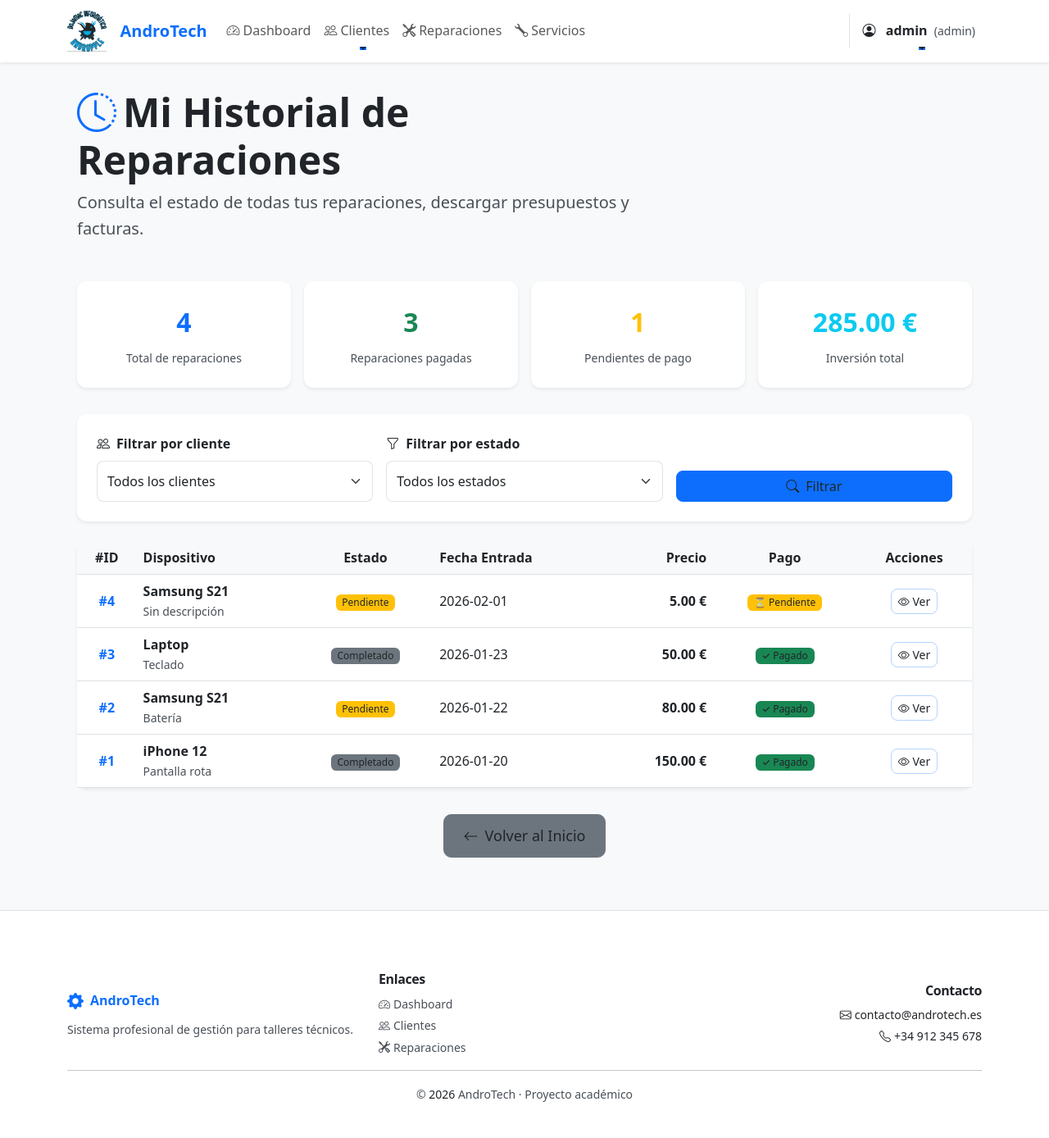
After one commit to manuelcortes07/Androtech, a Flask app: page /cliente/historial in a window 1280 px wide. The commit adds this page. Shown: the whole page at 82% size. Run offline with Flask 3, Linux system fonts and the light colour scheme; a user stored in the database is signed in; data comes from the database, SQL or seed files in the repository.

Commit message:
mejoras importantes

```diff
--- a/app.py
+++ b/app.py
@@ -325,6 +325,69 @@ def editar_cliente(id):
     conn.close()
 
     return render_template("editar_cliente.html", cliente=cliente)
+
+
+# HISTORIAL CLIENTE - SOLO ADMIN
+@app.route("/cliente/historial")
+@role_required('admin')
+def historial_cliente():
+    conn = get_db()
+
+    # Estadísticas generales
+    total_reparaciones = conn.execute("SELECT COUNT(*) FROM reparaciones").fetchone()[0]
+    pagadas = conn.execute("SELECT COUNT(*) FROM reparaciones WHERE estado_pago = 'Pagado'").fetchone()[0]
+    pendientes = conn.execute("SELECT COUNT(*) FROM reparaciones WHERE estado_pago != 'Pagado'").fetchone()[0]
+    total_invertido = conn.execute("SELECT IFNULL(SUM(precio), 0) FROM reparaciones WHERE precio IS NOT NULL").fetchone()[0]
+    promedio_precio = conn.execute("SELECT IFNULL(AVG(precio), 0) FROM reparaciones WHERE precio IS NOT NULL").fetchone()[0]
+    total_completadas = conn.execute("SELECT COUNT(*) FROM reparaciones WHERE estado = 'Terminado' OR estado = 'Entregado'").fetchone()[0]
+
+    # Filtro por estado y cliente
+    estado_filtro = request.args.get('estado', '').strip()
+    cliente_filtro = request.args.get('cliente_id', '').strip()
+
+    # Paginación
+    try:
+        page = int(request.args.get('page', 1))
+        if page < 1:
+            page = 1
+    except ValueError:
+        page = 1
+    per_page = 10
+    offset = (page - 1) * per_page
+
+    base_sql = "SELECT reparaciones.*, clientes.nombre AS cliente FROM reparaciones LEFT JOIN clientes ON clientes.id = reparaciones.cliente_id"
+    where = []
+    params = []
+    if estado_filtro:
+        where.append("reparaciones.estado = ?")
+        params.append(estado_filtro)
+    if cliente_filtro:
+        where.append("reparaciones.cliente_id = ?")
+        params.append(cliente_filtro)
+
+    where_clause = (" WHERE " + " AND ".join(where)) if where else ""
+
+    total_count = conn.execute("SELECT COUNT(*) FROM reparaciones" + where_clause, params).fetchone()[0]
+    total_pages = (total_count + per_page - 1) // per_page if total_count > 0 else 1
+
+    reparaciones_rows = conn.execute(base_sql + where_clause + " ORDER BY reparaciones.id DESC LIMIT ? OFFSET ?", params + [per_page, offset]).fetchall()
+    reparaciones = [dict(r) for r in reparaciones_rows]
+
+    estados = conn.execute("SELECT DISTINCT estado FROM reparaciones ORDER BY estado").fetchall()
+    clientes = conn.execute("SELECT id, nombre FROM clientes ORDER BY nombre").fetchall()
+
+    conn.close()
+
+    stats = {
+        'total_reparaciones': total_reparaciones,
+        'pagadas': pagadas,
+        'pendientes': pendientes,
+        'total_invertido': total_invertido or 0,
+        'promedio_precio': promedio_precio or 0,
+        'total_completadas': total_completadas,
+    }
+
+    return render_template('historial_cliente.html', reparaciones=reparaciones, stats=stats, estados=estados, clientes=clientes, estado_filtro=estado_filtro, cliente_filtro=cliente_filtro, page=page, total_pages=total_pages)
 
 
 # BORRAR CLIENTE
--- a/templates/base.html
+++ b/templates/base.html
@@ -51,11 +51,25 @@
                             <i class="bi bi-speedometer2 me-1"></i>Dashboard
                         </a>
                     </li>
-                    <li class="nav-item">
-                        <a class="nav-link {% if request.endpoint == 'clientes' %}active fw-semibold{% endif %}"
-                           href="/clientes">
+                    <li class="nav-item dropdown">
+                        <a class="nav-link dropdown-toggle {% if request.endpoint == 'clientes' %}active fw-semibold{% endif %}"
+                           href="#" id="clientesDropdown" role="button" data-bs-toggle="dropdown" aria-expanded="false">
                             <i class="bi bi-people me-1"></i>Clientes
                         </a>
+                        <ul class="dropdown-menu shadow-sm" aria-labelledby="clientesDropdown">
+                            <li>
+                                <a class="dropdown-item" href="/clientes">
+                                    <i class="bi bi-list-ul me-2"></i>Listado
+                                </a>
+                            </li>
+                            {% if session.rol == 'admin' %}
+                            <li>
+                                <a class="dropdown-item" href="/cliente/historial">
+                                    <i class="bi bi-clock-history me-2"></i>Mi Historial
+                                </a>
+                            </li>
+                            {% endif %}
+                        </ul>
                     </li>
                     <li class="nav-item">
                         <a class="nav-link {% if request.endpoint == 'reparaciones' %}active fw-semibold{% endif %}"
@@ -118,6 +132,7 @@
                             <i class="bi bi-search me-1"></i>Consulta
                         </a>
                     </li>
+
                 </ul>
 
                 <!-- Acceso técnico -->
--- /dev/null
+++ b/templates/historial_cliente.html
@@ -0,0 +1,347 @@
+{% extends "base.html" %}
+
+{% block title %}Mi Historial de Reparaciones{% endblock %}
+
+{% block content %}
+
+<div class="container py-5">
+    <!-- HEADER -->
+    <div class="row mb-5">
+        <div class="col-lg-8">
+            <h1 class="display-5 fw-bold mb-2">
+                <i class="bi bi-clock-history text-primary me-2"></i>Mi Historial de Reparaciones
+            </h1>
+            <p class="lead text-muted">Consulta el estado de todas tus reparaciones, descargar presupuestos y facturas.</p>
+        </div>
+    </div>
+
+    <!-- ESTADÍSTICAS PERSONALES (KPI CARDS) -->
+    <div class="row g-3 mb-5">
+        <div class="col-md-4 col-lg-3">
+            <div class="card shadow-sm border-0 h-100">
+                <div class="card-body text-center">
+                    <div class="fs-2 text-primary fw-bold mb-2">{{ stats.total_reparaciones }}</div>
+                    <p class="card-text text-muted small mb-0">Total de reparaciones</p>
+                </div>
+            </div>
+        </div>
+
+        <div class="col-md-4 col-lg-3">
+            <div class="card shadow-sm border-0 h-100">
+                <div class="card-body text-center">
+                    <div class="fs-2 text-success fw-bold mb-2">{{ stats.pagadas }}</div>
+                    <p class="card-text text-muted small mb-0">Reparaciones pagadas</p>
+                </div>
+            </div>
+        </div>
+
+        <div class="col-md-4 col-lg-3">
+            <div class="card shadow-sm border-0 h-100">
+                <div class="card-body text-center">
+                    <div class="fs-2 text-warning fw-bold mb-2">{{ stats.pendientes }}</div>
+                    <p class="card-text text-muted small mb-0">Pendientes de pago</p>
+                </div>
+            </div>
+        </div>
+
+        <div class="col-md-4 col-lg-3">
+            <div class="card shadow-sm border-0 h-100">
+                <div class="card-body text-center">
+                    <div class="fs-2 text-info fw-bold mb-2">{{ "%.2f"|format(stats.total_invertido) }} €</div>
+                    <p class="card-text text-muted small mb-0">Inversión total</p>
+                </div>
+            </div>
+        </div>
+    </div>
+
+    <!-- FILTROS -->
+    <div class="card shadow-sm mb-4 border-0">
+        <div class="card-body">
+            <form method="GET" class="row g-3 align-items-end">
+                <div class="col-md-4">
+                    <label for="cliente_id" class="form-label fw-semibold">
+                        <i class="bi bi-people me-2"></i>Filtrar por cliente
+                    </label>
+                    <select id="cliente_id" name="cliente_id" class="form-select">
+                        <option value="">Todos los clientes</option>
+                        {% for c in clientes %}
+                            <option value="{{ c.id }}" {% if c.id|string == cliente_filtro %}selected{% endif %}>{{ c.nombre }}</option>
+                        {% endfor %}
+                    </select>
+                </div>
+                <div class="col-md-4">
+                    <label for="estado" class="form-label fw-semibold">
+                        <i class="bi bi-funnel me-2"></i>Filtrar por estado
+                    </label>
+                    <select id="estado" name="estado" class="form-select">
+                        <option value="">Todos los estados</option>
+                        {% for estado_opt in estados %}
+                            <option value="{{ estado_opt.estado }}" {% if estado_opt.estado == estado_filtro %}selected{% endif %}>
+                                {{ estado_opt.estado }}
+                            </option>
+                        {% endfor %}
+                    </select>
+                </div>
+                <div class="col-md-4">
+                    <button type="submit" class="btn btn-primary w-100">
+                        <i class="bi bi-search me-2"></i>Filtrar
+                    </button>
+                </div>
+            </form>
+        </div>
+    </div>
+
+    <!-- HISTORIAL: SIN REPARACIONES -->
+    {% if not reparaciones %}
+    <div class="alert alert-info text-center py-5" role="alert">
+        <div class="mb-3">
+            <i class="bi bi-inbox" style="font-size: 3rem; color: #0dcaf0;"></i>
+        </div>
+        <h5 class="alert-heading">No hay reparaciones en tu historial</h5>
+        <p class="mb-0">Cuando lleves un dispositivo a reparar, aparecerá aquí el historial completo.</p>
+    </div>
+    {% else %}
+
+    <!-- HISTORIAL: TABLA DE REPARACIONES -->
+    <div class="card shadow-sm border-0 mb-4">
+        <div class="table-responsive">
+            <table class="table table-hover mb-0">
+                <thead class="table-light">
+                    <tr>
+                        <th class="text-center">#ID</th>
+                        <th>Dispositivo</th>
+                        <th class="text-center">Estado</th>
+                        <th>Fecha Entrada</th>
+                        <th class="text-end">Precio</th>
+                        <th class="text-center">Pago</th>
+                        <th class="text-center">Acciones</th>
+                    </tr>
+                </thead>
+                <tbody>
+                    {% for rep in reparaciones %}
+                    <tr class="align-middle">
+                        <td class="text-center fw-semibold text-primary">#{{ rep.id }}</td>
+                        <td>
+                            <div class="fw-semibold">{{ rep.dispositivo }}</div>
+                            <small class="text-muted">{{ rep.descripcion[:50] if rep.descripcion else 'Sin descripción' }}</small>
+                        </td>
+                        <td class="text-center">
+                            <span class="badge
+                                {% if rep.estado == 'Entregado' %}bg-success
+                                {% elif rep.estado == 'Terminado' %}bg-success
+                                {% elif rep.estado == 'En proceso' %}bg-primary
+                                {% elif rep.estado == 'Pendiente' %}bg-warning text-dark
+                                {% else %}bg-secondary{% endif %}
+                            ">
+                                {{ rep.estado }}
+                            </span>
+                        </td>
+                        <td>
+                            {{ rep.fecha_entrada }}
+                        </td>
+                        <td class="text-end fw-semibold">
+                            {% if rep.precio %}
+                                {{ "%.2f"|format(rep.precio) }} €
+                            {% else %}
+                                <span class="text-muted">Pendiente</span>
+                            {% endif %}
+                        </td>
+                        <td class="text-center">
+                            {% if rep.estado_pago == 'Pagado' %}
+                                <span class="badge bg-success">✓ Pagado</span>
+                            {% else %}
+                                <span class="badge bg-warning text-dark">⏳ Pendiente</span>
+                            {% endif %}
+                        </td>
+                        <td class="text-center">
+                            <button type="button"
+                                    class="btn btn-sm btn-outline-primary"
+                                    data-bs-toggle="modal"
+                                    data-bs-target="#detallesModal{{ rep.id }}">
+                                <i class="bi bi-eye"></i> Ver
+                            </button>
+                        </td>
+                    </tr>
+                    {% endfor %}
+                </tbody>
+            </table>
+        </div>
+    </div>
+
+    <!-- MODALES: DETALLES DE REPARACIÓN -->
+    {% for rep in reparaciones %}
+    <div class="modal fade" id="detallesModal{{ rep.id }}" tabindex="-1" aria-labelledby="detallesLabel{{ rep.id }}" aria-hidden="true">
+        <div class="modal-dialog modal-lg">
+            <div class="modal-content">
+                <div class="modal-header bg-primary text-white border-0">
+                    <h5 class="modal-title" id="detallesLabel{{ rep.id }}">
+                        <i class="bi bi-info-circle me-2"></i>Detalles Reparación #{{ rep.id }}
+                    </h5>
+                    <button type="button" class="btn-close btn-close-white" data-bs-dismiss="modal" aria-label="Close"></button>
+                </div>
+                <div class="modal-body">
+                    <div class="row g-3">
+                        <div class="col-md-6">
+                            <h6 class="fw-semibold text-muted small mb-2">DISPOSITIVO</h6>
+                            <p class="mb-0">{{ rep.dispositivo }}</p>
+                        </div>
+                        <div class="col-md-6">
+                            <h6 class="fw-semibold text-muted small mb-2">ESTADO ACTUAL</h6>
+                            <p class="mb-0">
+                                <span class="badge
+                                    {% if rep.estado == 'Entregado' %}bg-success
+                                    {% elif rep.estado == 'Terminado' %}bg-success
+                                    {% elif rep.estado == 'En proceso' %}bg-primary
+                                    {% elif rep.estado == 'Pendiente' %}bg-warning text-dark
+                                    {% else %}bg-secondary{% endif %}
+                                ">
+                                    {{ rep.estado }}
+                                </span>
+                            </p>
+                        </div>
+                        <div class="col-md-6">
+                            <h6 class="fw-semibold text-muted small mb-2">FECHA DE ENTRADA</h6>
+                            <p class="mb-0">{{ rep.fecha_entrada }}</p>
+                        </div>
+                        <div class="col-md-6">
+                            <h6 class="fw-semibold text-muted small mb-2">PRESUPUESTO</h6>
+                            <p class="mb-0">
+                                {% if rep.precio %}
+                                    <strong>{{ "%.2f"|format(rep.precio) }} €</strong> (IVA incluido)
+                                {% else %}
+                                    <span class="text-muted">A determinar</span>
+                                {% endif %}
+                            </p>
+                        </div>
+                        <div class="col-12">
+                            <h6 class="fw-semibold text-muted small mb-2">DESCRIPCIÓN</h6>
+                            <p class="mb-0">{{ rep.descripcion or 'Sin descripción adicional' }}</p>
+                        </div>
+                        <div class="col-md-6">
+                            <h6 class="fw-semibold text-muted small mb-2">ESTADO DE PAGO</h6>
+                            <p class="mb-0">
+                                {% if rep.estado_pago == 'Pagado' %}
+                                    <span class="badge bg-success">✓ Pagado</span>
+                                    {% if rep.fecha_pago %}
+                                        <small class="text-muted d-block mt-1">{{ rep.fecha_pago }}</small>
+                                    {% endif %}
+                                    {% if rep.metodo_pago %}
+                                        <small class="text-muted d-block">{{ rep.metodo_pago }}</small>
+                                    {% endif %}
+                                {% else %}
+                                    <span class="badge bg-warning text-dark">⏳ Pendiente de pago</span>
+                                {% endif %}
+                            </p>
+                        </div>
+                    </div>
+                </div>
+                <div class="modal-footer border-top">
+                    {% if rep.precio and rep.estado_pago != 'Pagado' %}
+                        <a href="/consulta?id={{ rep.id }}" class="btn btn-success">
+                            <i class="bi bi-credit-card me-2"></i>Pagar Ahora
+                        </a>
+                    {% endif %}
+                    <a href="/reparaciones/pdf/{{ rep.id }}?tipo=presupuesto" class="btn btn-primary">
+                        <i class="bi bi-file-pdf me-2"></i>Descargar PDF
+                    </a>
+                    <button type="button" class="btn btn-secondary" data-bs-dismiss="modal">Cerrar</button>
+                </div>
+            </div>
+        </div>
+    </div>
+    {% endfor %}
+
+    <!-- PAGINACIÓN -->
+    {% if total_pages > 1 %}
+    <nav aria-label="Paginación" class="mt-5">
+        <ul class="pagination justify-content-center">
+            <!-- Botón Anterior -->
+            {% if page > 1 %}
+                <li class="page-item">
+                    <a class="page-link" href="?page=1{% if estado_filtro %}&estado={{ estado_filtro }}{% endif %}">
+                        <i class="bi bi-chevron-double-left"></i>
+                    </a>
+                </li>
+                <li class="page-item">
+                    <a class="page-link" href="?page={{ page-1 }}{% if estado_filtro %}&estado={{ estado_filtro }}{% endif %}">
+                        Anterior
+                    </a>
+                </li>
+            {% else %}
+                <li class="page-item disabled">
+                    <span class="page-link"><i class="bi bi-chevron-double-left"></i></span>
+                </li>
+                <li class="page-item disabled">
+                    <span class="page-link">Anterior</span>
+                </li>
+            {% endif %}
+
+            <!-- Números de página -->
+            {% for i in range(1, total_pages + 1) %}
+                {% if i == page %}
+                    <li class="page-item active">
+                        <span class="page-link">{{ i }}</span>
+                    </li>
+                {% else %}
+                    <li class="page-item">
+                        <a class="page-link" href="?page={{ i }}{% if estado_filtro %}&estado={{ estado_filtro }}{% endif %}">{{ i }}</a>
+                    </li>
+                {% endif %}
+            {% endfor %}
+
+            <!-- Botón Siguiente -->
+            {% if page < total_pages %}
+                <li class="page-item">
+                    <a class="page-link" href="?page={{ page+1 }}{% if estado_filtro %}&estado={{ estado_filtro }}{% endif %}">
+                        Siguiente
+                    </a>
+                </li>
+                <li class="page-item">
+                    <a class="page-link" href="?page={{ total_pages }}{% if estado_filtro %}&estado={{ estado_filtro }}{% endif %}">
+                        <i class="bi bi-chevron-double-right"></i>
+                    </a>
+                </li>
+            {% else %}
+                <li class="page-item disabled">
+                    <span class="page-link">Siguiente</span>
+                </li>
+                <li class="page-item disabled">
+                    <span class="page-link"><i class="bi bi-chevron-double-right"></i></span>
+                </li>
+            {% endif %}
+        </ul>
+    </nav>
+    {% endif %}
+
+    {% endif %}
+
+    <!-- BOTÓN VOLVER -->
+    <div class="row mt-5">
+        <div class="col-12 text-center">
+            <a href="/" class="btn btn-secondary btn-lg">
+                <i class="bi bi-arrow-left me-2"></i>Volver al Inicio
+            </a>
+        </div>
+    </div>
+
+</div>
+
+<!-- JavaScript para validación de formularios -->
+<script>
+    (function () {
+        'use strict'
+        var forms = document.querySelectorAll('.needs-validation')
+        Array.prototype.slice.call(forms)
+            .forEach(function (form) {
+                form.addEventListener('submit', function (event) {
+                    if (!form.checkValidity()) {
+                        event.preventDefault()
+                        event.stopPropagation()
+                    }
+                    form.classList.add('was-validated')
+                }, false)
+            })
+    })();
+</script>
+
+{% endblock %}
```
